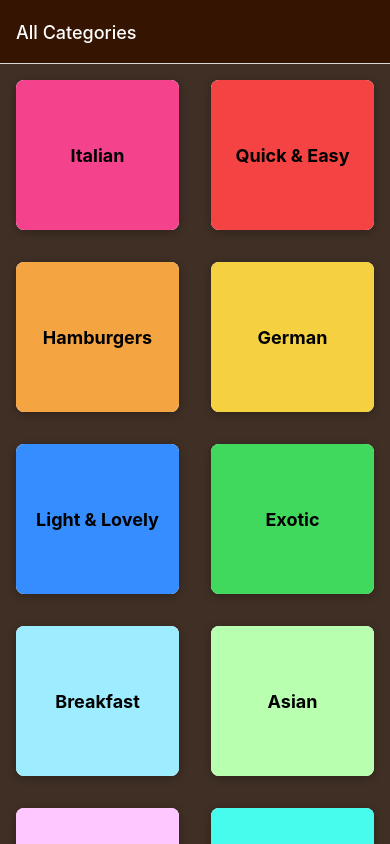
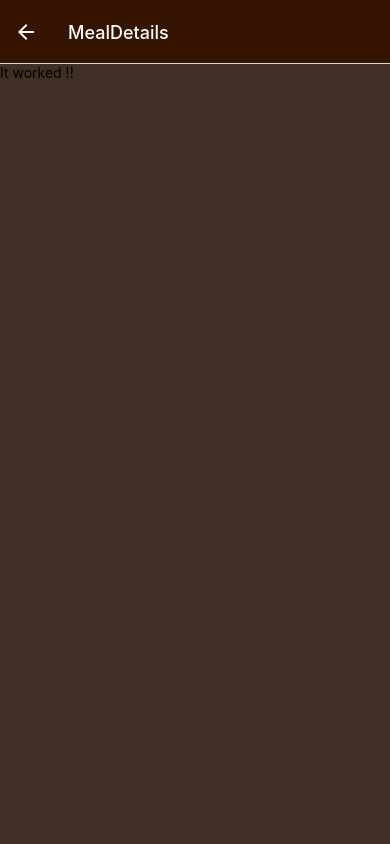
Before and after one commit to MinoThauros/MealsApp, a React Native app: screen /MealDetails in a window 390 px wide. Built offline with nearby package versions, Linux system fonts and the light colour scheme.

Commit message:
built stack for meals details

```diff
--- a/App.tsx
+++ b/App.tsx
@@ -4,6 +4,7 @@ import CategoriesScreen from './screens/CategoriesScreen';
 import { NavigationContainer } from '@react-navigation/native';
 import { createNativeStackNavigator } from '@react-navigation/native-stack';
 import MealOverviewScreen from './screens/MealsOverviewScreen';
+import MealDetails from './screens/MealDetails';
 
 const Stack=createNativeStackNavigator();
 
@@ -68,6 +69,11 @@ export default function App() {
             //      title:catTitle,
             //}}}
             />
+
+          <Stack.Screen
+          name="MealDetails"
+          component={MealDetails}
+          />
         </Stack.Navigator>
       </NavigationContainer>
     </>
--- a/screens/MealDetails.tsx
+++ b/screens/MealDetails.tsx
@@ -0,0 +1,7 @@
+import { Text } from "react-native"
+const MealDetails=({navigation,route}:any):JSX.Element=>{
+
+    return <Text>It worked !! </Text>
+};
+
+export default MealDetails
```
